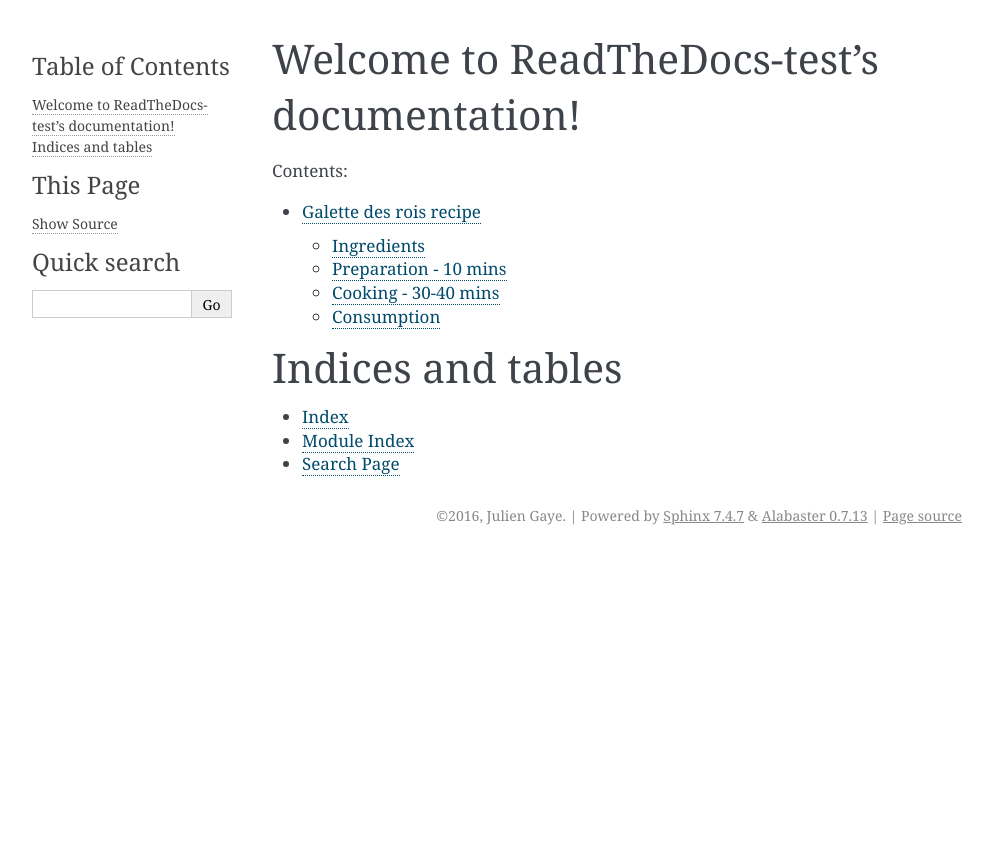
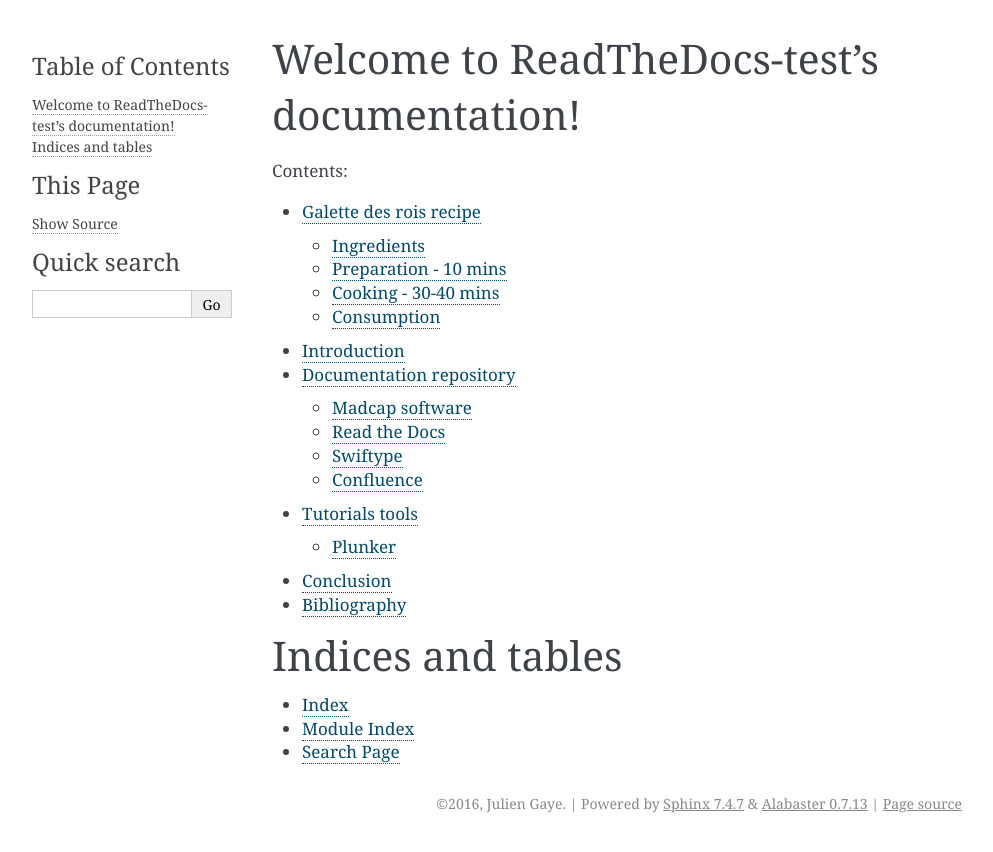
Before and after one commit to jgaye/ReadTheDoc-test, a Sphinx documentation site: the page built from docs/index.rst, in a window 1280 px wide. Shown: the top 852 px of the page, without its empty margins (148-1141 px from the left). Built offline with Sphinx 7.4.7, drawn with Linux system fonts in a browser that asks for light colours; some of the changed lines change nothing that is shown.

Commit message:
Markdown version of the tuo state of the art added

```diff
--- a/docs/conf.py
+++ b/docs/conf.py
@@ -37,7 +37,14 @@
 # The suffix(es) of source filenames.
 # You can specify multiple suffix as a list of string:
 # source_suffix = ['.rst', '.md']
-source_suffix = '.rst'
+
+from recommonmark.parser import CommonMarkParser
+
+source_parsers = {
+    '.md': CommonMarkParser,
+}
+
+source_suffix = ['.rst','.md']
 
 # The encoding of source files.
 #source_encoding = 'utf-8-sig'
--- a/docs/index.rst
+++ b/docs/index.rst
@@ -12,6 +12,7 @@
    :maxdepth: 2
 
    galette
+   tuto
 
 
 
--- /dev/null
+++ b/docs/tuto.md
@@ -0,0 +1,210 @@
+State of the art - Tutorials and documentation repository building tools
+
+[[TOC]]
+
+# Introduction
+
+Why: To select a documentation repository for the App Composer. Know how to make documentation. Have some techno examples to make App Composer tutorial interactive.
+
+What:
+
+1. List of documentation tools with links and screenshots.
+
+2. List of tutorials tools with links and screenshots
+
+3. Bibliography of articles about how to make a documentation/tutos
+
+Conclusion selects 1 or 2 documentation repos. Next steps.
+
+No recommendations about tuto a priori.
+
+# Documentation repository
+
+Documentation tool must help with easy update of the doc repository
+
+## Madcap software
+
+madcap software
+
+check the analyzer
+
+## Read the Docs
+
+tl;dr: Good tool if devs are writing the documentation, that can be made private if we pay.
+
+[https://readthedocs.org/](https://readthedocs.org/)
+
+Host your documentation and builds a doc repo automatically.
+
+Must be written in reStructured text or Markdown
+
+Auto update with webhooks, on github
+
+It is free
+
+Open source, it may break but can be debugged by us
+
+Would be pointio.readthedocs.org
+
+a priori it needs to be hosted on their site
+
+Would be easy to trial
+
+It looks like this:
+
+![image alt text](image_0.png)
+
+ReadTheDoc has permissions to your github account
+
+Documentation must be written in one of those languages:
+
+![image alt text](image_1.png)
+
+Can we use something that is not text? some images type are supported.
+
+Can run a local version of their server if we want.
+
+[http://socrates.io/](http://socrates.io/): viewer for rst synthax
+
+There is a version for businesses:
+
+[https://readthedocs.com/](https://readthedocs.com/)
+
+![image alt text](image_2.png)
+
+My test:
+
+Configuration of the initial github project and readthedocs project:
+
+1. Attach github repo to readthedoc - easy
+
+2. Create the folders archi in the github project - ok for a dev with the tuto
+
+3. Add created files to revision in git and push - easy for a dev
+
+4. Configure the ReadTheDocs service in github - mild, you need to know about it
+
+This 4 steps are enough to get this result for the documentation:
+
+![image alt text](image_3.png)
+
+Configuration for a writer to be able to write:
+
+1. Clone the github project - easy for a dev
+
+2. Install the commands for sphynx (required?) - easy for a dev
+
+Writing process
+
+1. Checkout a github branch - easy for a dev
+
+2. Write rst/markdown files - need to learn the language, but that’s quite easy for text
+
+3. Edit index.rst to point to new doc files - need to learn language
+
+4. Build the project to see the result - ok for a dev
+
+5. Commit and push changes - easy for a dev
+
+To learn rst (reStructuredText):
+
+[http://www.sphinx-doc.org/en/stable/rest.html](http://www.sphinx-doc.org/en/stable/rest.html)
+
+[http://socrates.io/](http://socrates.io/) <- this could make writing doable by non dev
+
+Conversion to markdown from GDocs:
+
+[http://lifehacker.com/this-script-converts-google-documents-to-markdown-for-e-511746113](http://lifehacker.com/this-script-converts-google-documents-to-markdown-for-e-511746113)
+
+## Swiftype
+
+[https://swiftype.com/](https://swiftype.com/)
+
+Could be used for searching the documentation repository if the tool found doesn’t have this functionality.
+
+[http://sphinx-doc.org/](http://sphinx-doc.org/)
+
+[http://www.mindtouch.com/](http://www.mindtouch.com/)
+
+[http://www.sdl.com/cxc/knowledge-delivery/documentation-management-dita/](http://www.sdl.com/cxc/knowledge-delivery/documentation-management-dita/)
+
+[https://www.atlassian.com/documentation-technical-writing-software/overview/](https://www.atlassian.com/documentation-technical-writing-software/overview/)
+
+[https://www.mediawiki.org/wiki/MediaWiki](https://www.mediawiki.org/wiki/MediaWiki)
+
+[https://www.dokuwiki.org/wiki:dokuwikihttps://www.dokuwiki.org/wiki:dokuwiki](https://www.dokuwiki.org/wiki:dokuwikihttps://www.dokuwiki.org/wiki:dokuwiki)
+
+[http://www.quark.com/en/Solutions/Enterprise_Solutions.aspx](http://www.quark.com/en/Solutions/Enterprise_Solutions.aspx)
+
+## Confluence
+
+[https://www.k15t.com/blog/2014/05/seven-reasons-to-use-confluence-for-technical-documentation](https://www.k15t.com/blog/2014/05/seven-reasons-to-use-confluence-for-technical-documentation)
+
+Internal wiki. Need a user account to be able to access. I’m sure you can tinker it to have visitors, but that’s not a user documentation repo.
+
+so NO
+
+# Tutorials tools
+
+## Plunker
+
+[http://plnkr.co/edit/6W9URNyyp2ItO4aUWzBB?p=preview](http://plnkr.co/edit/6W9URNyyp2ItO4aUWzBB?p=preview)
+
+Here are a few options:
+
+* [Website tour](http://tympanus.net/codrops/2010/12/21/website-tour/) - [Demo](http://tympanus.net/Development/WebsiteTour/)
+
+* [jQuery Tour](http://codecanyon.net/item/jquery-tour-the-flexible-tour-plugin/1052564) - [Demo](http://revaxarts-themes.com/?t=tour)
+
+* [Guiders](https://github.com/jeff-optimizely/Guiders-JS) - [Demo](http://jeffpickhardt.com/guiders/)
+
+* [Bootstrap Tour](http://bootstraptour.com/) - [Demo](http://bootstraptour.com/)
+
+* [Joyride](http://www.zurb.com/playground/jquery-joyride-feature-tour-plugin)
+
+* [WalkMe](http://www.walkme.com/)
+
+* [Tutorialize Me](http://tutorialize.me/)
+
+* [Crumble](http://tommoor.github.com/crumble/)
+
+* [Intro.js](https://github.com/usablica/intro.js)
+
+* [myTips.co](http://mytips.co/)
+
+* [Helppier.com](http://www.helppier.com/)
+
+# Conclusion
+
+Next steps:
+
+	A way to get user tickets, concerning the doc or the Composer, in order to update the doc for users pain points => called knowledge management system / help center
+
+# Bibliography
+
+<table>
+  <tr>
+    <td>Link</td>
+    <td>Check on</td>
+  </tr>
+  <tr>
+    <td>https://zapier.com/blog/build-knowledge-base-documentation/</td>
+    <td>12/14/2015</td>
+  </tr>
+  <tr>
+    <td>https://jacobian.org/writing/great-documentation/</td>
+    <td>12/14/2015</td>
+  </tr>
+  <tr>
+    <td>http://docs.writethedocs.org/</td>
+    <td>12/14/2015</td>
+  </tr>
+  <tr>
+    <td>https://support.mozilla.org/en-US/kb/how-to-write-knowledge-base-articles</td>
+    <td>12/14/2015</td>
+  </tr>
+  <tr>
+    <td>http://blog.freshdesk.com/writing-a-knowledge-base-article/</td>
+    <td>12/14/2015</td>
+  </tr>
+</table>
```
Also changed, not shown: docs/image_0.png (added), docs/image_1.png (added), docs/image_2.png (added), docs/image_3.png (added).
